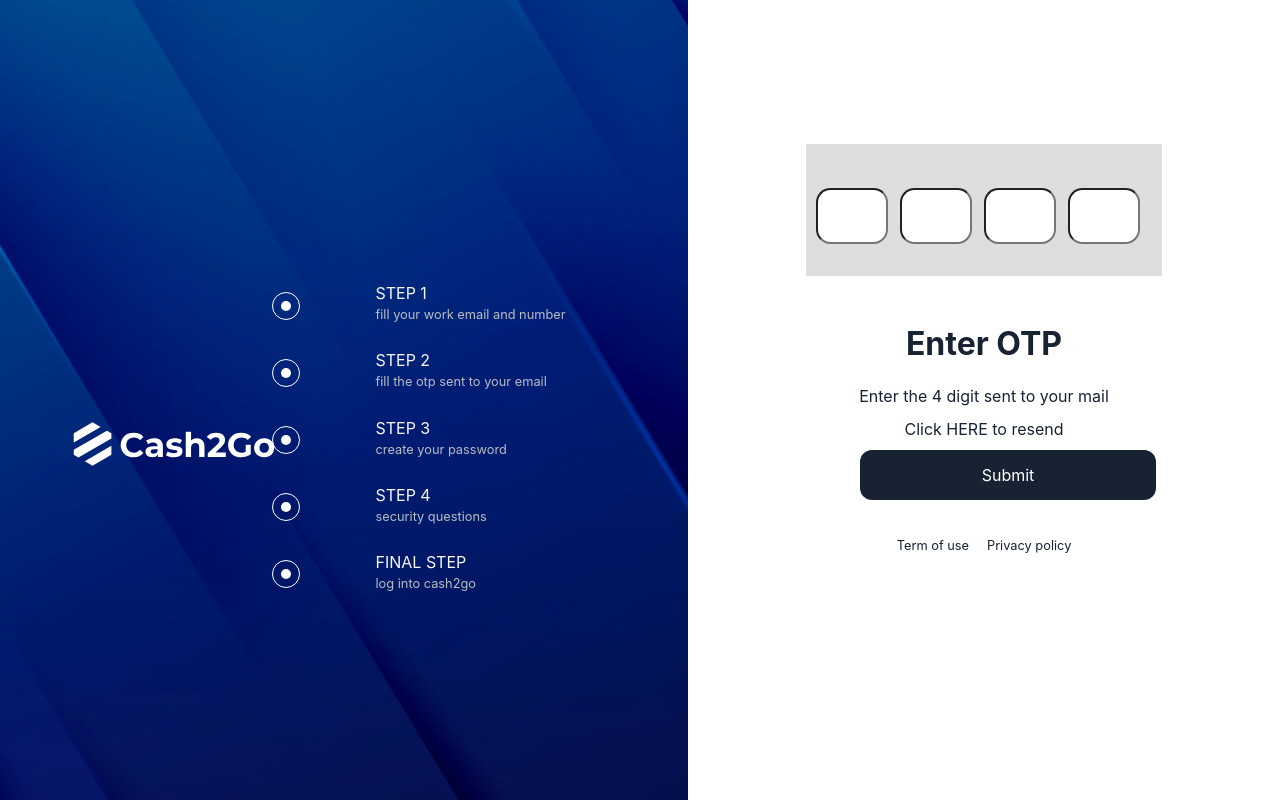
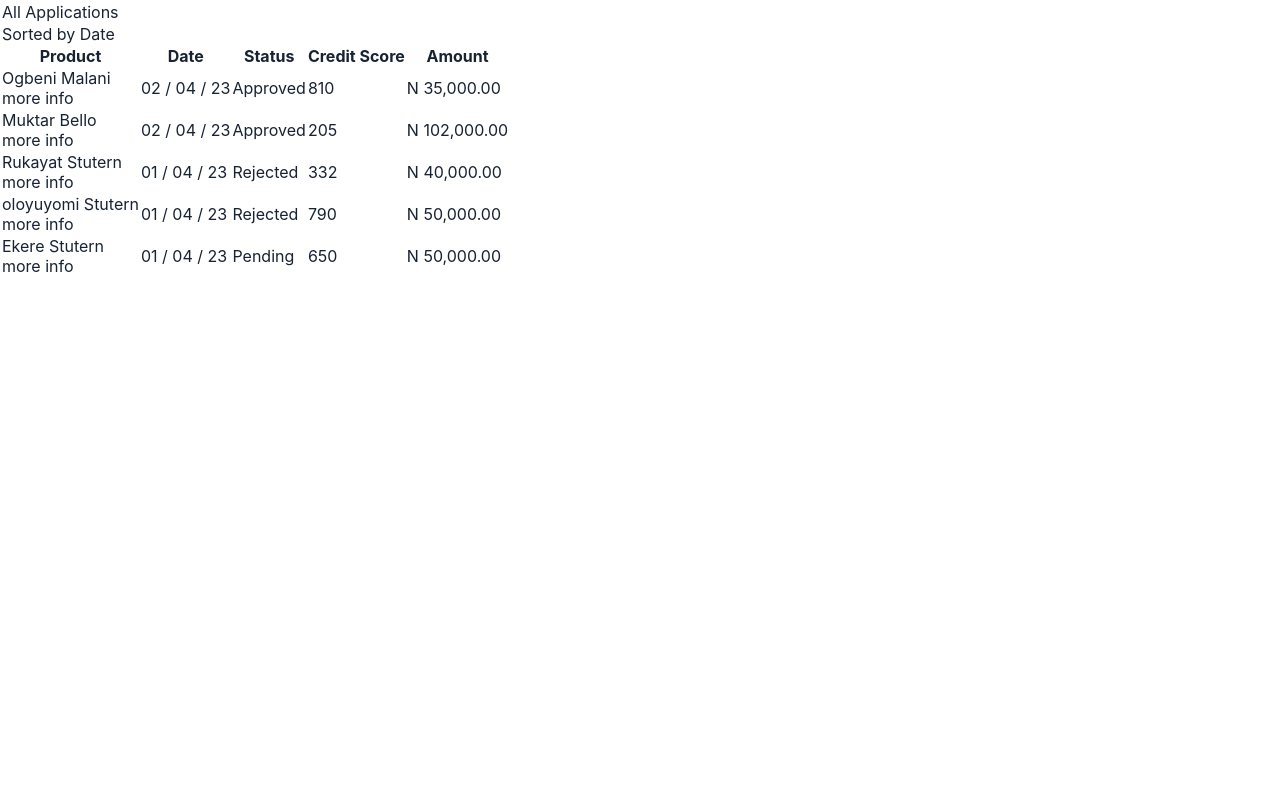
Before and after one commit to joyibeh93/Cash2go-loan-app, a React (Create React App) app: page / in a window 1280 px wide. Built offline with nearby package versions, Linux system fonts and the light colour scheme; the HTML template or start-up script is replaced by a standard one.

Commit message:
Created Table

```diff
--- a/package.json
+++ b/package.json
@@ -3,6 +3,12 @@
   "version": "0.1.0",
   "private": true,
   "dependencies": {
+    "@emotion/react": "^11.11.0",
+    "@emotion/styled": "^11.11.0",
+    "@fontsource/roboto": "^5.0.2",
+    "@material-ui/core": "^4.12.4",
+    "@mui/icons-material": "^5.11.16",
+    "@mui/material": "^5.13.3",
     "@testing-library/jest-dom": "^5.16.5",
     "@testing-library/react": "^13.4.0",
     "@testing-library/user-event": "^13.5.0",
--- a/src/App.js
+++ b/src/App.js
@@ -1,25 +1,27 @@
 import './index.css';
 import './App.css';
+import DashBoard1_Down from './Components/DashBoard1_Down';
 
-import { BrowserRouter as Router, Route, Routes } from 'react-router-dom';
-import SignUpStep2 from './Pages/SignUpStep2';
-//import Dashboard from './Pages/Dashboard';
-import ResetPassword from './Pages/ResetPassword';
-import SignUpStep4 from './Pages/SignUpStep4';
-import SignUpStep3 from './Pages/SignUpStep3page';
-import Login from './Pages/Login';
+// import { BrowserRouter as Router, Route, Routes } from 'react-router-dom';
+// import SignUpStep2 from './Pages/SignUpStep2';
+// //import Dashboard from './Pages/Dashboard';
+// import ResetPassword from './Pages/ResetPassword';
+// import SignUpStep4 from './Pages/SignUpStep4';
+// import SignUpStep3 from './Pages/SignUpStep3page';
+// import Login from './Pages/Login';
 function App() {
   return (
-    <Router>
-      <Routes>
-        {/* <Route path="/" element={<Dashboard />} /> */}
-        <Route path="/" element={<SignUpStep2 />} />
-        <Route path="/resetpassword" element={<ResetPassword />} />
-        <Route path="/signupstep4" element={<SignUpStep4 />} />
-        <Route path="/signupstep3" element={<SignUpStep3 />} />
-        <Route path="/login" element={<Login />} />
-      </Routes>
-    </Router>
+    <DashBoard1_Down />
+    // <Router>
+    //   <Routes>
+    //     {/* <Route path="/" element={<Dashboard />} /> */}
+    //     <Route path="/" element={<SignUpStep2 />} />
+    //     <Route path="/resetpassword" element={<ResetPassword />} />
+    //     <Route path="/signupstep4" element={<SignUpStep4 />} />
+    //     <Route path="/signupstep3" element={<SignUpStep3 />} />
+    //     <Route path="/login" element={<Login />} />
+    //   </Routes>
+    // </Router>
   );
 }
 export default App;
--- /dev/null
+++ b/src/Components/DashBoard1_Down.js
@@ -0,0 +1,77 @@
+import { ListItem } from '@material-ui/core';
+import React, { useEffect, useState } from 'react'
+
+
+const data = [
+    { product: 'Ogbeni Malani', date: '02 / 04 / 23', status: 'Approved', creditScore: '810', amount: 'N 35,000.00' },
+    { product: 'Muktar Bello', date: '02 / 04 / 23', status: 'Approved', creditScore: '205', amount: 'N 102,000.00' },
+    { product: 'Rukayat Stutern', date: '01 / 04 / 23', status: 'Rejected', creditScore: '332', amount: 'N 40,000.00' },
+    { product: 'oloyuyomi Stutern', date: '01 / 04 / 23', status: 'Rejected', creditScore: '790', amount: 'N 50,000.00' },
+    { product: 'Ekere Stutern', date: '01 / 04 / 23', status: 'Pending', creditScore: '650', amount: 'N 50,000.00' }
+
+]
+
+const DashBoard1_Down = () => {
+
+    // const [data, setData] = useState([]);
+
+    // useEffect(() => {
+    //     fetchData();
+    // }, []);
+
+    // const fetchData = async () => {
+    //     try {
+    //         const response = await fetch('https://....');
+    //         const jsonData = await response.json();
+    //         setData(jsonData);
+    //     } catch (error) {
+    //         console.error('Error fetching data:', error);
+    //     }
+    // };
+
+    return (
+        <div className="dashBoardTable">
+            <table>
+                <thead>
+                    <tr>All Applications <span>
+                        {/* <img src={ } alt='Download' /> */}
+                    </span></tr>
+                    <tr>Sorted by Date</tr>
+                    <tr>
+                        <th>Product</th>
+                        <th>Date</th>
+                        <th>Status</th>
+                        <th>Credit Score</th>
+                        <th>Amount</th>
+                    </tr>
+                </thead>
+                <tbody>
+
+                    {/* {data.map((item) */}
+                    {data.map((val, key) => {
+                        return (
+                            <tr key={key}
+                            // key= {item.id}   >
+                            >
+                                {/* <td>{item.product}</td>
+                                <td>{item.date}</td>
+                                <td>{item.status}</td>
+                                <td>{item.creditScore}</td>
+                                <td>{item.amount}</td> */}
+
+                                <td>{val.product} <br /><a href=''>more info </a>
+                                </td>
+                                <td>{val.date}</td>
+                                <td>{val.status}</td>
+                                <td>{val.creditScore}</td>
+                                <td>{val.amount}</td>
+                            </tr>
+                        )
+                    })}
+                </tbody>
+            </table>
+        </div>
+    );
+}
+
+export default DashBoard1_Down
```
Also changed, not shown: 2 other files (tests, documents, lock files or other folders).
